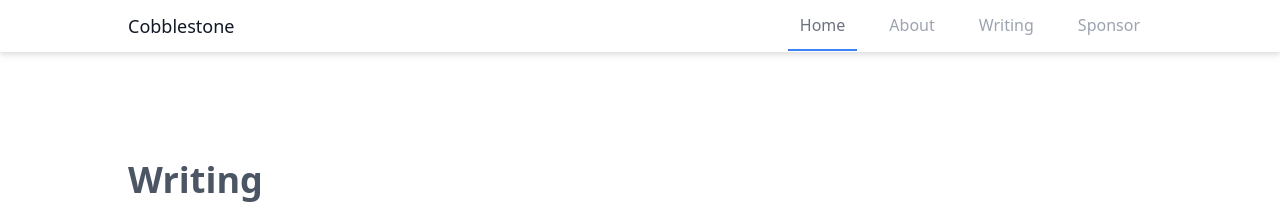
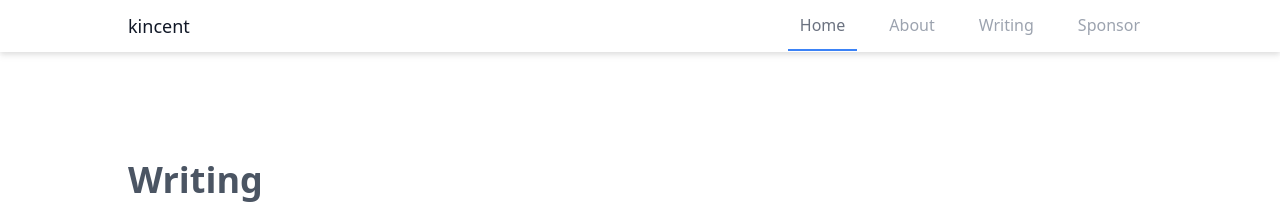
Before and after one commit to dev-yuka05/Blog, a Jekyll site: the page built from index.html, in a window 1280 px wide. Shown: the top 209 px of the page. Built offline with Jekyll 4.4.1, drawn with Linux system fonts in a browser that asks for light colours; nearby versions of some CDN libraries; Markdown is read by kramdown in place of the engine named in the settings.

Commit message:
Update _config.yml

```diff
--- a/_config.yml
+++ b/_config.yml
@@ -1,9 +1,9 @@
 
 # Basic
-name:               "Cobblestone"
+name:               "kincent"
 
 # URL
-baseurl:            "https://dev-yuka05.github.io/Blog"
+baseurl:            "https://kincent.tech"
 permalink:          /:categories/:title
 
 # Markdown
```
